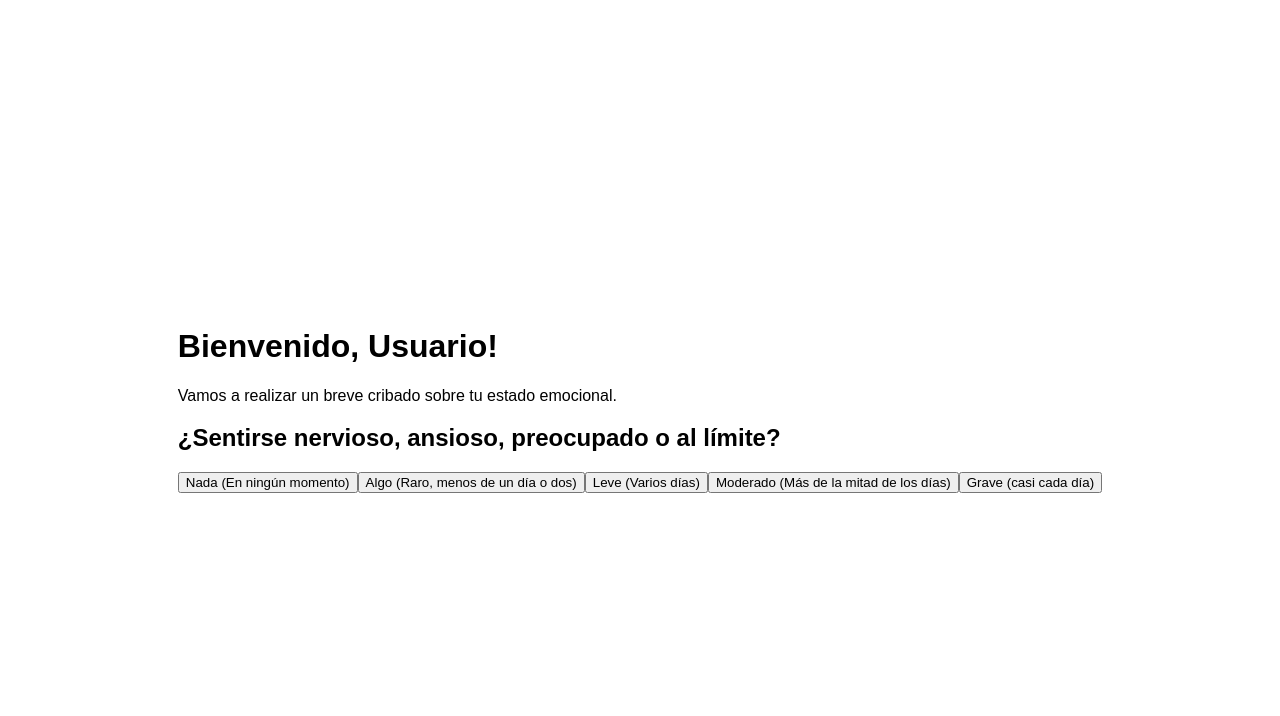
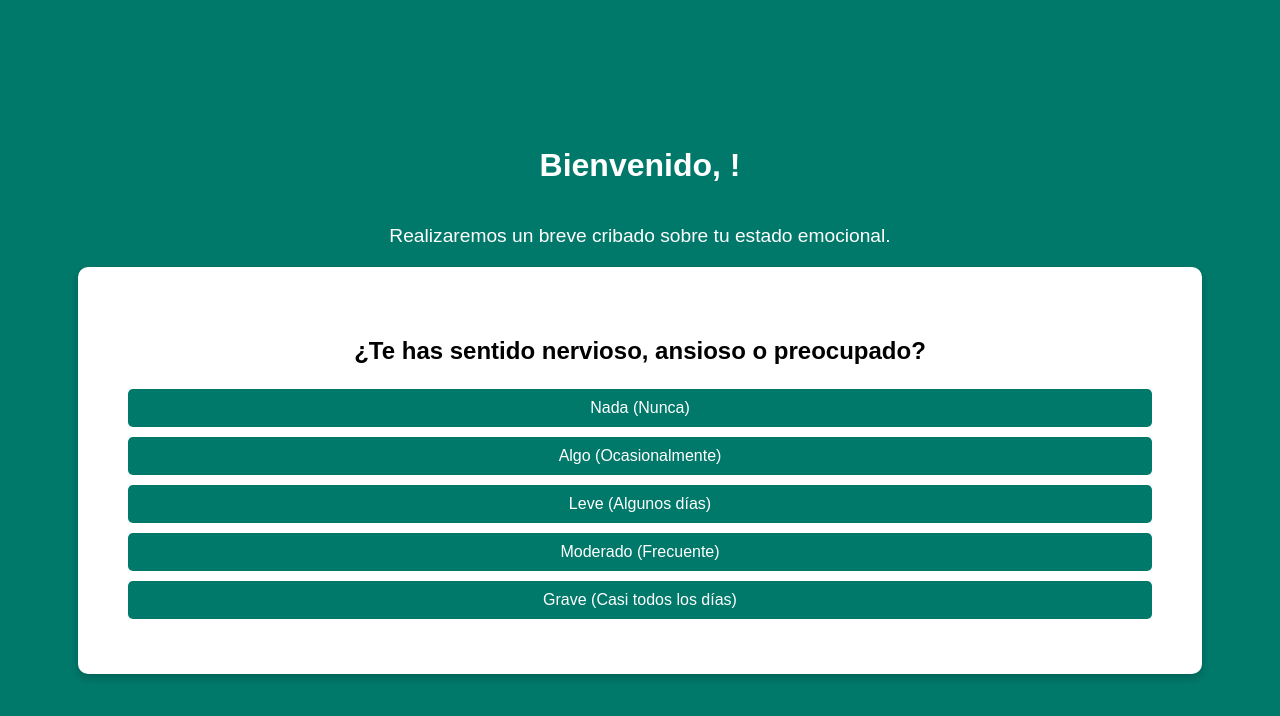
Before and after one commit to AlejandroGarciaMenor/TFG_GISI, a React (Create React App) app in the folder frontend/: page /cribado in a window 1280 px wide. Shown: the top 716 px of the page. Built offline with nearby package versions, Linux system fonts and the light colour scheme.

Commit message:
mejoras en pagina cribado: nombre usuario y estilos

```diff
--- a/frontend/src/Cribado.js
+++ b/frontend/src/Cribado.js
@@ -1,63 +1,60 @@
 import React, { useState } from "react";
 import { useNavigate } from "react-router-dom";
+import "./styles/Cribado.css";
+import "./styles/common.css";
 
-const Cribado = ({ nombre = "Usuario" }) => {
+const Cribado = () => {
   const navigate = useNavigate();
+  const nombre = sessionStorage.getItem("nombre");
   const [indicePregunta, setIndicePregunta] = useState(0);
   const [respuestas, setRespuestas] = useState({});
+  const [animacion, setAnimacion] = useState(false);
 
   const preguntas = [
-    { id: "p1", texto: "¿Sentirse nervioso, ansioso, preocupado o al límite?" },
-    { id: "p2", texto: "¿Sentir pánico o estar atemorizado?" },
-    { id: "p3", texto: "¿Evitar situaciones que le ponen nervioso? " }
+    { id: "p1", texto: "¿Te has sentido nervioso, ansioso o preocupado?" },
+    { id: "p2", texto: "¿Has experimentado pánico o miedo intenso?" },
+    { id: "p3", texto: "¿Evitas situaciones que te generan ansiedad?" }
   ];
 
   const opciones = [
-    { texto: "Nada (En ningún momento)", valor: 0 },
-    { texto: "Algo (Raro, menos de un día o dos)", valor: 1 },
-    { texto: "Leve (Varios días)", valor: 2 },
-    { texto: "Moderado (Más de la mitad de los días)", valor: 3 },
-    { texto: "Grave (casi cada día)", valor: 4 }
+    { texto: "Nada (Nunca)", valor: 0 },
+    { texto: "Algo (Ocasionalmente)", valor: 1 },
+    { texto: "Leve (Algunos días)", valor: 2 },
+    { texto: "Moderado (Frecuente)", valor: 3 },
+    { texto: "Grave (Casi todos los días)", valor: 4 }
   ];
 
   const handleSelect = (valor) => {
+    setAnimacion(true); // Activamos la animación de salida
     setRespuestas((prev) => ({ ...prev, [preguntas[indicePregunta].id]: valor }));
+
+    setTimeout(() => {
+      setAnimacion(false); // Quitamos animación de salida
       if (indicePregunta < preguntas.length - 1) {
-      setTimeout(() => setIndicePregunta(indicePregunta + 1), 500);
+        setIndicePregunta(indicePregunta + 1);
       } else {
         calcularResultado();
       }
+    }, 300); // Tiempo para la transición CSS
   };
 
   const calcularResultado = () => {
     const total = Object.values(respuestas).reduce((acc, val) => acc + val, 0);
-    if (total >= 6) {
-      navigate("/analisis-detallado");
-    } else {
-      alert("No presentas síntomas preocupantes.");
-    }
+    total >= 6 ? navigate("/analisis-detallado") : alert("No presentas síntomas preocupantes.");
   };
 
   return (
-    <div className="h-screen flex flex-col items-center justify-center bg-blue-100 p-6">
-      <div className="text-center mb-6">
-        <h1 className="text-3xl font-bold">Bienvenido, {nombre}!</h1>
-        <p className="text-lg text-gray-700 mt-2">Vamos a realizar un breve cribado sobre tu estado emocional.</p>
-      </div>
+    <div className="cribado-container">
+      <h1 className="titulo">Bienvenido, {nombre}!</h1>
+      <p className="subtitulo">Realizaremos un breve cribado sobre tu estado emocional.</p>
 
-      <div key={indicePregunta} className="bg-white shadow-lg rounded-lg p-6 max-w-md w-full text-center">
-        <h2 className="text-xl font-semibold mb-4">{preguntas[indicePregunta].texto}</h2>
-        <div className="space-y-3">
+      <div className={`pregunta-card ${animacion ? "salida" : "entrada"}`}>
+        <h2>{preguntas[indicePregunta].texto}</h2>
         {opciones.map((opcion, index) => (
-            <button
-              key={index}
-              className="block w-full bg-blue-500 hover:bg-blue-600 text-white py-2 px-4 rounded-lg transition"
-              onClick={() => handleSelect(opcion.valor)}
-            >
+          <button key={index} className="boton-opcion" onClick={() => handleSelect(opcion.valor)}>
             {opcion.texto}
           </button>
         ))}
-        </div>
       </div>
     </div>
   );
--- a/frontend/src/Login.js
+++ b/frontend/src/Login.js
@@ -20,6 +20,7 @@ const Login = () => {
         setShow2FA(true);
       } else {
         localStorage.setItem("token", res.data.token);
+        sessionStorage.setItem("nombre", res.data.nombre);
         navigate("/cribado");
       }
     } catch (err) {
@@ -33,6 +34,7 @@ const Login = () => {
     try {
       const res = await axios.post("http://localhost:5000/verificar-2fa", { email, codigo });
       localStorage.setItem("token", res.data.token);
+      sessionStorage.setItem("nombre", res.data.nombre);
       navigate("/cribado");
     } catch (err) {
       setError("Error en la verificación:", err.response ? err.response.data : err.message);
--- /dev/null
+++ b/frontend/src/styles/Cribado.css
@@ -0,0 +1,63 @@
+.cribado-container {
+    display: flex;
+    flex-direction: column;
+    align-items: center;
+    justify-content: center;
+    height: 100vh;
+    width: 100vw;
+    background-color: #00796b;
+    color: white;
+    text-align: center;
+    padding: 20px;
+    margin: 0;
+}
+
+.titulo {
+    font-size: 2rem;
+    font-weight: bold;
+}
+
+.subtitulo {
+    font-size: 1.2rem;
+    margin-bottom: 20px;
+}
+
+.pregunta-card {
+    background-color: white;
+    color: black;
+    padding: 50px;
+    border-radius: 10px;
+    width: 100%;
+    max-width: 80%;
+    box-shadow: 0px 4px 10px rgba(0, 0, 0, 0.2);
+    opacity: 1;
+    transform: scale(1);
+    transition: opacity 0.3s ease, transform 0.3s ease;
+}
+
+.entrada {
+    opacity: 1;
+    transform: translateY(0);
+}
+
+.salida {
+    opacity: 0;
+    transform: translateY(-20px);
+}
+
+.boton-opcion {
+    width: 100%;
+    background-color: #00796b;
+    color: white;
+    border: none;
+    padding: 10px;
+    border-radius: 5px;
+    margin: 5px 0;
+    cursor: pointer;
+    font-size: 1rem;
+    transition: background 0.3s ease;
+}
+
+.boton-opcion:hover {
+    background-color: #005a4f;
+}
```
Also changed, not shown: 1 other file (tests, documents, lock files or other folders). Lines whose indentation alone changed are shown as unchanged.
